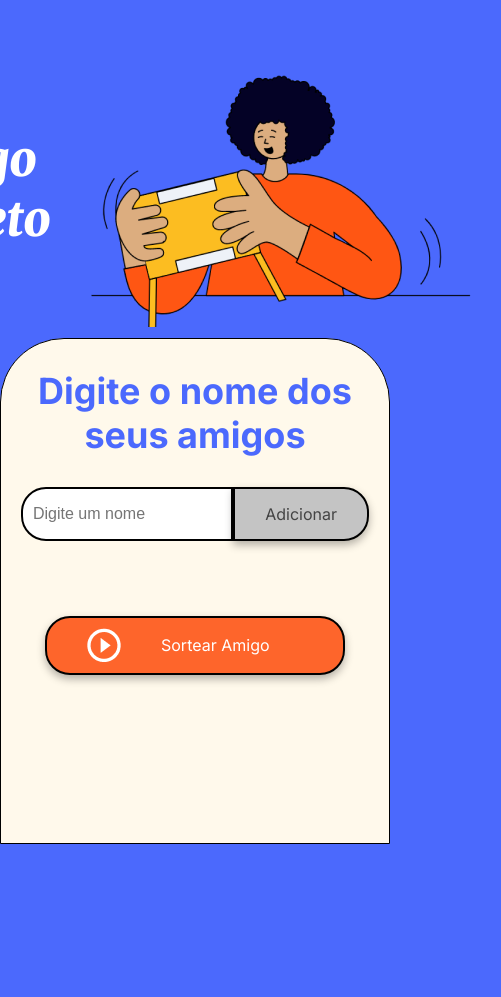
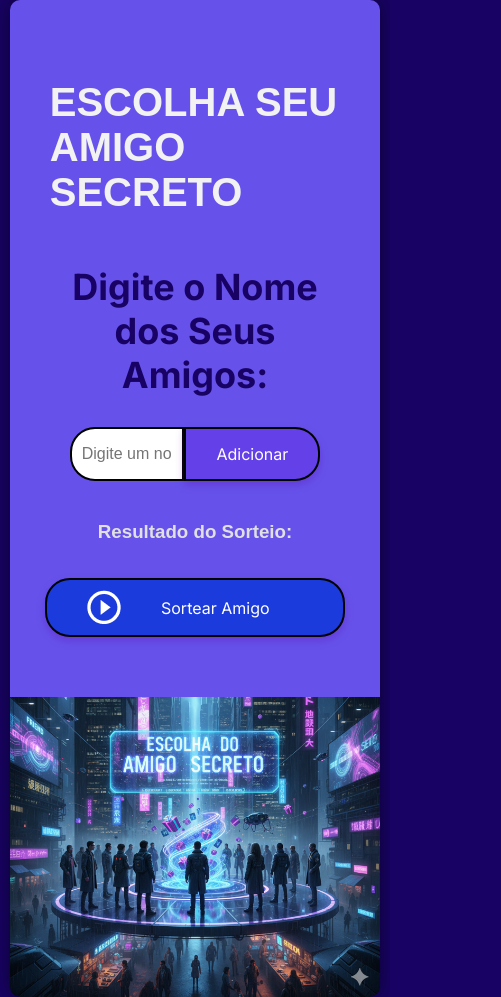
Before and after one commit to izauratm/Projeto-Amigo-Secreto, a plain HTML site: page index.html in a window 390 px wide. Shown: the whole page, 501 px wide, since content can reach past the window. Before the commit the page ends 844 px from the top, so only its background shows below. Drawn offline with nearby package versions, Linux system fonts and the light colour scheme.

Commit message:
Alteraçao imagem de fundo

```diff
--- a/index.html
+++ b/index.html
@@ -12,20 +12,24 @@
 </head>
 
 <body>
+    <div class="container">
+    <div class="content-section">
         <main class="main-content">
             <header class="header-banner">
-            <h1 class="main-title">Amigo Secreto</h1>
-            <img src="assets/amigo-secreto.png" alt="Imagem representativa de amigo secreto">
+                <h1 class="page-title">Escolha seu Amigo Secreto</h1>
             </header>
 
             <section class="input-section">
-            <h2 class="section-title">Digite o nome dos seus amigos</h2>
+                <h2 class="section-title">Digite o Nome dos Seus Amigos:</h2>
                 <div class="input-wrapper">
+                    <label for="amigo" class="visually-hidden">Nome do amigo:</label>
                     <input type="text" id="amigo" class="input-name" placeholder="Digite um nome">
                     <button class="button-add" onclick="adicionarAmigo()">Adicionar</button>
                 </div>
 
                 <ul id="listaAmigos" class="name-list" aria-labelledby="listaAmigos" role="list"></ul>
+
+                <h3 class="result-title">Resultado do Sorteio:</h3>
                 <ul id="resultado" class="result-list" aria-live="polite"></ul>
 
                 <div class="button-container">
@@ -36,6 +40,11 @@
                 </div>
             </section>
         </main>
+    </div>
+
+    <div class="image-section">
+        </div>
+</div>
 
     <script src="app.js" defer></script>
     <script src="https://cdn.jsdelivr.net/npm/canvas-confetti@1.6.0/dist/confetti.browser.min.js"></script>
--- a/style.css
+++ b/style.css
@@ -1,10 +1,10 @@
 :root {
-    --color-primary: #4B69FD;
+    --color-primary: #180364;
     --color-secondary: #FFF9EB;
-    --color-tertiary: #C4C4C4;
-    --color-button: #fe652b;
-    --color-button-hover: #e55720;
-    --color-text: #444444;
+    --color-tertiary: #6440e9;
+    --color-button: #1b3bdd;
+    --color-button-hover: #4B69FD;
+    --color-text: #FFFFFF;
     --color-white: #FFFFFF;
 }
 
@@ -13,14 +13,6 @@
     margin: 0;
     padding: 0;
     box-sizing: border-box;
-}
-
-body {
-    height: 100vh;
-    background-color: var(--color-primary);
-    display: flex;
-    justify-content: center;
-    align-items: center;
 }
 
 .main-content {
@@ -42,14 +34,24 @@ body {
 /* Seção de entrada */
 .input-section {
     flex: 60%;
-    background-color: var(--color-secondary);
-    border: 1px solid #000;
     border-radius: 64px 64px 0 0;
     display: flex;
     flex-direction: column;
     align-items: center;
     padding: 20px;
     width: 100%;
+}
+
+.visually-hidden {
+    position: absolute;
+    width: 1px;
+    height: 1px;
+    margin: -1px;
+    padding: 0;
+    overflow: hidden;
+    clip: rect(0, 0, 0, 0);
+    white-space: nowrap;
+    border: 0;
 }
 
 /* Títulos */
@@ -111,7 +113,7 @@ button {
     font-size: 16px;
     border: 2px solid #000;
     border-radius: 25px;
-    box-shadow: 0 4px 8px rgba(0, 0, 0, 0.3);
+    box-shadow: 0 4px 8px rgba(92, 8, 170, 0.3);
     cursor: pointer;
 }
 
@@ -122,7 +124,7 @@ button {
 }
 
 .button-add:hover {
-    background-color: #a1a1a1;
+    background-color: #4724c5;
 }
 
 /* Listas */
@@ -136,7 +138,7 @@ ul {
 
 .result-list {
     margin-top: 15px;
-    color: #05DF05;
+    color: var(--color-white);
     font-size: 22px;
     font-weight: bold;
     text-align: center;
@@ -160,3 +162,90 @@ ul {
 .button-draw:hover {
     background-color: var(--color-button-hover);
 }
+
+body {
+    margin: 0;
+    font-family: Arial, sans-serif;
+    background-color: var(--color-primary, #5f55e2);
+    display: flex;
+    justify-content: center;
+    align-items: center;
+    min-height: 100vh;
+}
+
+.container {
+    display: flex;
+    width: 90%;
+    max-width: 1200px;
+    height: 90vh;
+    border-radius: 10px;
+    overflow: hidden;
+    box-shadow: 0 0 20px rgba(0, 0, 0, 0.5);
+}
+
+.content-section {
+    flex: 1;
+    padding: 40px;
+    display: flex;
+    flex-direction: column;
+    justify-content: center;
+    color: #e0e0e0;
+    background-color: #6652EB;
+}
+
+.content-section h1 {
+    font-size: 2.5em;
+    margin-bottom: 20px;
+    color: #F2F2F2;
+    text-transform: uppercase
+}
+
+.content-section p {
+    font-size: 1.1em;
+    line-height: 1.6;
+    margin-bottom: 15px;
+}
+
+.image-section {
+    flex: 1;
+    background-image: url('assets/AmigoSecreto.png');
+    background-size: cover;
+    background-repeat: no-repeat;
+    background-position: center bottom;
+}
+
+/* Responsividade para telas menores */
+@media (max-width: 768px) {
+    .container {
+        flex-direction: column;
+        height: auto;
+        width: 95%;
+    }
+
+    .content-section,
+    .image-section {
+        flex: none;
+        width: 100%;
+    }
+
+    .image-section {
+        min-height: 300px;
+    }
+}
+/* Estilização barra rolagem compatível com Safari e Chrome */
+::-webkit-scrollbar {
+  width: 8px;
+}
+
+::-webkit-scrollbar-track {
+  background: #f1f1f1;
+}
+
+::-webkit-scrollbar-thumb {
+  background-color: #888;
+  border-radius: 4px;
+}
+
+::-webkit-scrollbar-thumb:hover {
+  background-color: #555;
+}
```
Also changed, not shown: assets/AmigoSecreto.png (added), assets/amigo.png (added). Lines whose indentation alone changed are shown as unchanged.
